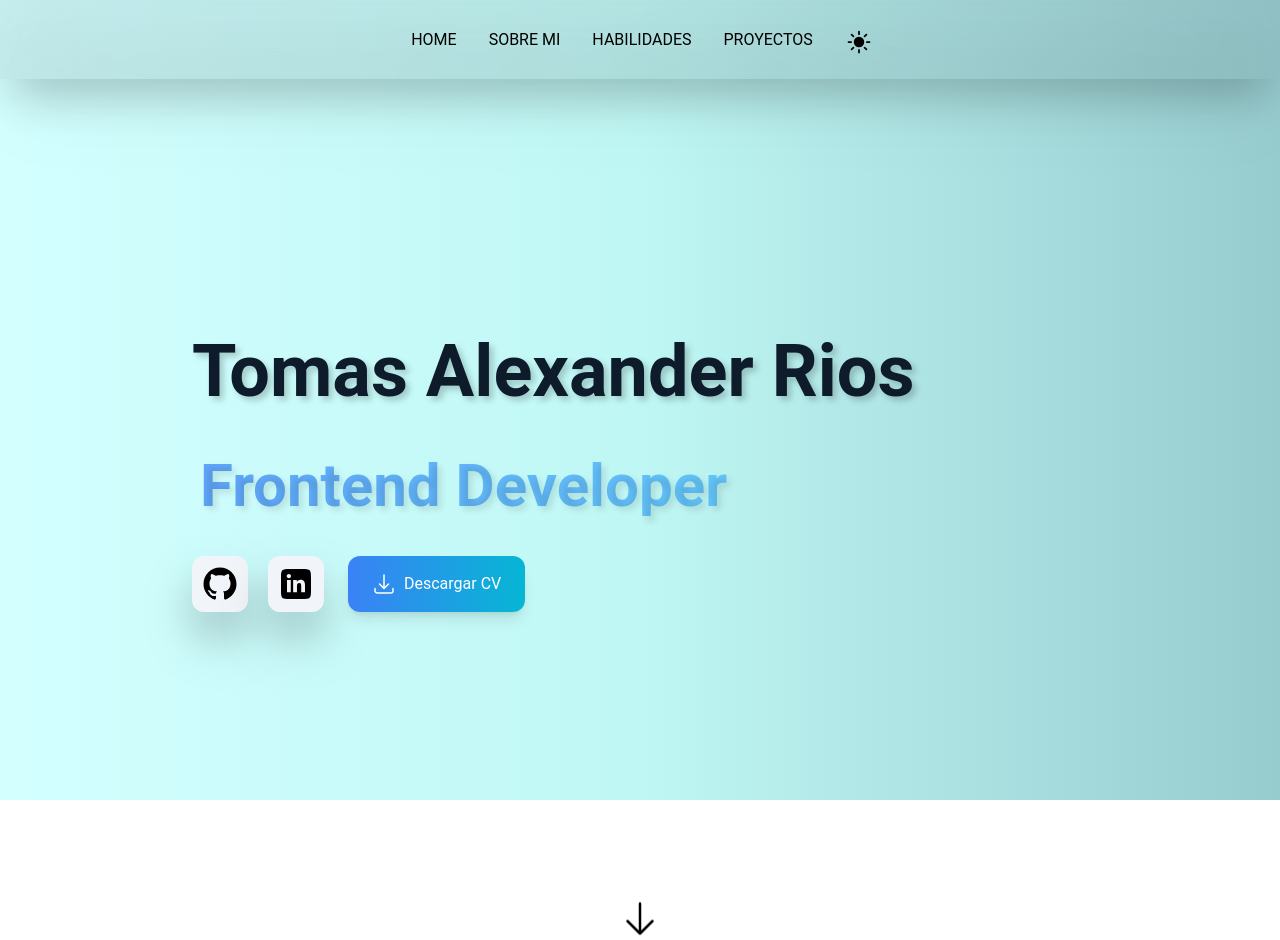
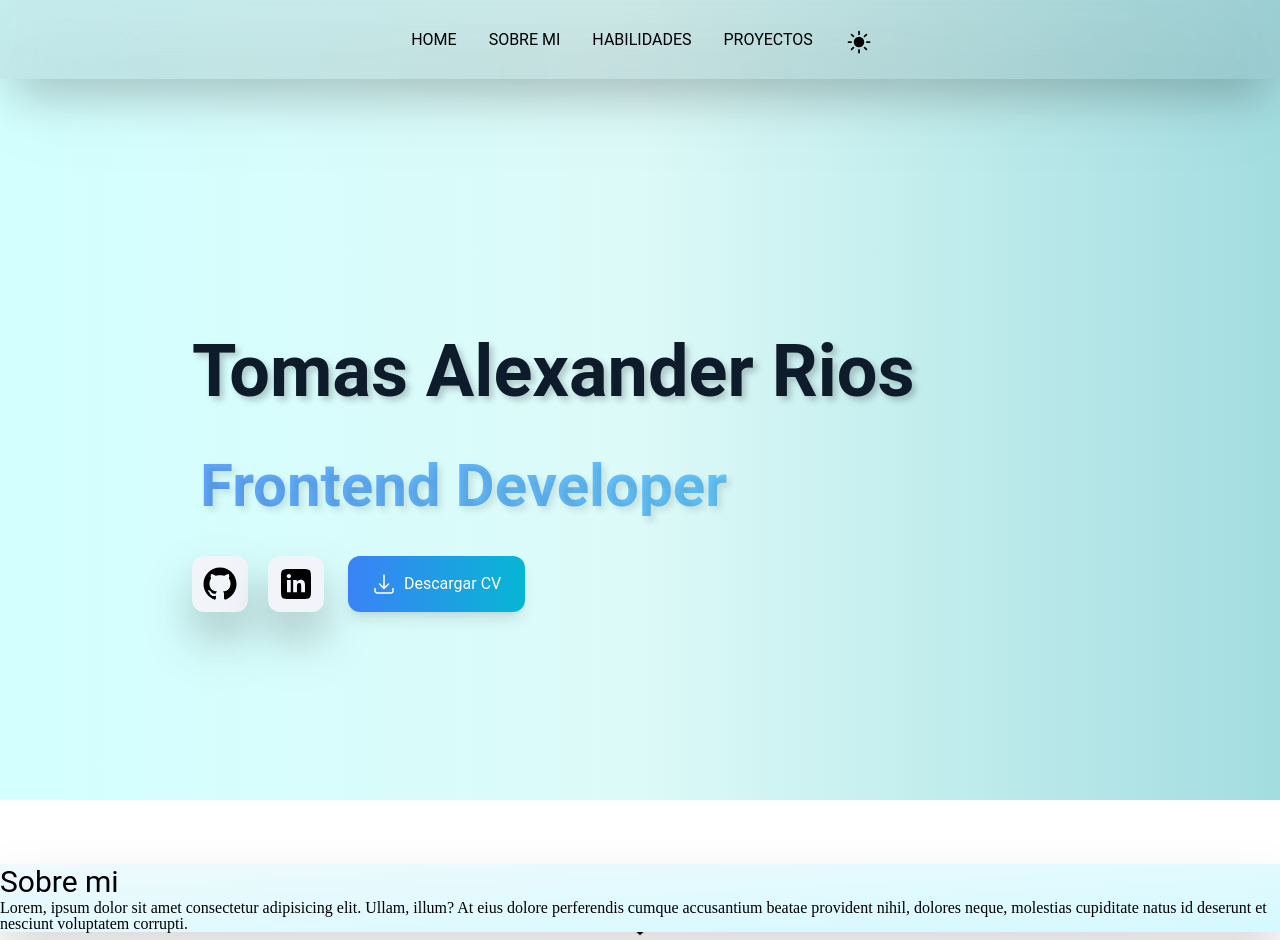
Before and after one commit to TomyRioss/portfolio.2, a React (Vite) app: page / in a window 1280 px wide. Built offline with nearby package versions, Linux system fonts and the light colour scheme; the HTML template or start-up script is replaced by a standard one.

Commit message:
background logic upgraded, transition for the arrow anchor and starting the aboutme component

```diff
--- /dev/null
+++ b/src/App.css
@@ -0,0 +1,29 @@
+#header-content {
+  background: linear-gradient(
+    to right,
+    rgba(205, 255, 255, 0.884),
+    rgb(220, 250, 248),
+    #a3dde0
+  );
+  background-size: cover;
+  background-position: center;
+  height: 100vh;
+  margin: 0;
+}
+
+.dark #header-content {
+  background: linear-gradient(
+    to bottom right,
+    rgb(18, 32, 47),
+    rgb(0, 26, 65),
+    rgb(36, 0, 70)
+  );
+}
+
+#body-content {
+  background: linear-gradient(
+    to bottom right,
+    rgb(239, 250, 253),
+    rgb(212, 249, 255)
+  );
+}
--- a/src/App.jsx
+++ b/src/App.jsx
@@ -1,15 +1,29 @@
 import { useState } from 'react';
 import NavBar from './components/NavBar';
 import './index.css';
+import './App.css';
 import NameTitle from './components/NameTitle';
 import { Route, BrowserRouter as Router } from 'react-router-dom';
+import AboutMe from './components/AboutMe';
 
 function App() {
+  //TODO - Mismo efectos de levantamiento para icono de github y linkedin que el de descargar CV
+  // TODO - Arreglar hover de Navbar, sobre todo tema claro.
   return (
     <>
-      <Router>
-        <NavBar />
-      </Router>
+      <div id="header-content">
+        <Router>
+          <header>
+            <NavBar />
+          </header>
+        </Router>
+      </div>
+      <div
+        id="body-content"
+        className="bg-transparent border-1-black drop-shadow-2xl mt-16 flex justify-center"
+      >
+        <AboutMe />
+      </div>
     </>
   );
 }
--- /dev/null
+++ b/src/components/AboutMe.jsx
@@ -0,0 +1,18 @@
+import React from 'react';
+
+const aboutMe = () => {
+  return (
+    <div className="text-black dark:text-bl" id="aboutMe">
+      <h2 className="font-modern-serif text-3xl"> Sobre mi</h2>
+
+      <p>
+        Lorem, ipsum dolor sit amet consectetur adipisicing elit. Ullam, illum?
+        At eius dolore perferendis cumque accusantium beatae provident nihil,
+        dolores neque, molestias cupiditate natus id deserunt et nesciunt
+        voluptatem corrupti.
+      </p>
+    </div>
+  );
+};
+
+export default aboutMe;
--- a/src/components/NameTitle.jsx
+++ b/src/components/NameTitle.jsx
@@ -65,8 +65,8 @@ const NameTitle = ({ darkMode }) => {
           </div>
         </div>
       </div>
-      <div className="flex justify-center pt-72 ">
-        <a href="#">
+      <div className="flex justify-center pt-72 scroll-smooth ">
+        <a href="#aboutMe" className="">
           <ArrowDownIcon className=" h-10 w-10 motion-safe:animate-bounce duration-300 transition-all dark:text-white text-black" />
         </a>
       </div>
--- a/src/index.css
+++ b/src/index.css
@@ -2,31 +2,8 @@
 @tailwind components;
 @tailwind utilities;
 
-html,
-body,
-#root {
-  height: 100%;
-  margin: 0;
-}
-
-#root {
-  background: linear-gradient(
-    to right,
-    rgba(205, 255, 255, 0.884),
-    rgb(191, 247, 244),
-    #97cccf
-  );
-  background-size: cover;
-  background-position: center;
-}
-
-.dark #root {
-  background: linear-gradient(
-    to bottom right,
-    rgb(18, 32, 47),
-    rgb(0, 26, 65),
-    rgb(36, 0, 70)
-  );
+html {
+  scroll-behavior: smooth;
 }
 
 html,
```
Also changed, not shown: 1 other file (tests, documents, lock files or other folders).
